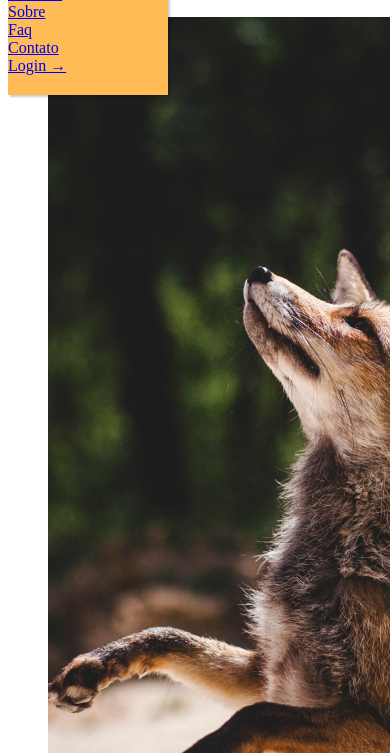
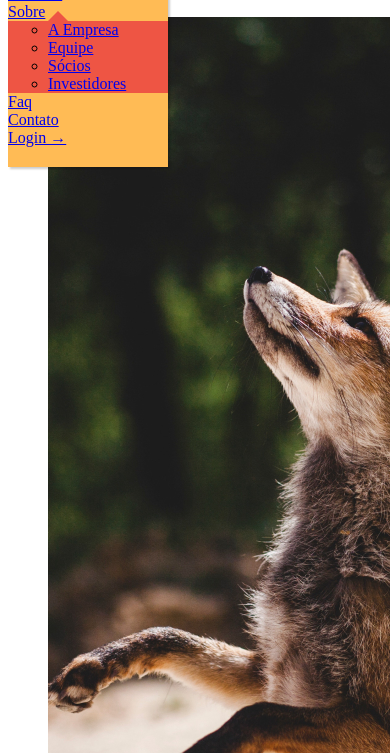
Before and after one commit to LucasLeal2021/animais-fantasticos-upload, a website built with webpack: page index.html in a window 390 px wide. Both pictures are taken after a click on the button "MENU". Shown: the part 91-844 px from the top of the page. Built offline with nearby package versions, Linux system fonts and the light colour scheme; no server answers; files whose address does not match are found by name.

Commit message:
bugs corrigidos

```diff
--- a/css/dropdown-menu.css
+++ b/css/dropdown-menu.css
@@ -9,30 +9,30 @@
 [data-dropdown]:hover .dropdown-menu,
 [data-dropdown].active .dropdown-menu {
   display: block;
-  animation: show-up .3s forwards;
+  animation: show-up 0.3s forwards;
 }
 
 @keyframes show-up {
   from {
     opacity: 0;
-    transform: translate3d(0,30px,0);
+    transform: translate3d(0, 30px, 0);
   }
   to {
     opacity: 1;
-    transform: translate3d(0,0,0);
+    transform: translate3d(0, 0, 0);
   }
 }
 
 .dropdown-menu {
   position: absolute;
   top: 38px;
-  background: #E54;
+  background: #e54;
   border: 2px solid #333;
   z-index: 200;
 }
 
 .dropdown-menu::before {
-  content: '';
+  content: "";
   display: block;
   position: absolute;
   top: -10px;
@@ -40,9 +40,16 @@
   height: 0px;
   border-left: 10px solid transparent;
   border-right: 10px solid transparent;
-  border-bottom: 10px solid #E54;
+  border-bottom: 10px solid #e54;
 }
 
 .dropdown-menu li a:hover {
   color: white;
 }
+
+@media (max-width: 700px) {
+  [data-dropdown] .dropdown-menu {
+    display: block;
+    animation: show-up 0.3s forwards;
+  }
+}
--- a/js/modules/menu-mobile.js
+++ b/js/modules/menu-mobile.js
@@ -4,7 +4,8 @@ export default function initMenuMobile() {
   const menuButton = document.querySelector('[data-menu="button"]');
   const menuList = document.querySelector('[data-menu="list"]');
   const eventos = ['click', 'touchstart'];
-  function openMenu() {
+  function openMenu(event) {
+    event.preventDefault();
     menuList.classList.add('active');
     menuButton.classList.add('active');
     outsideClick(menuList, eventos, () => {
--- a/main.js
+++ b/main.js
@@ -92,7 +92,7 @@ eval("__webpack_require__.r(__webpack_exports__);\n/* harmony export */ __webpac
 /***/ ((__unused_webpack_module, __webpack_exports__, __webpack_require__) => {
 
 "use strict";
-eval("__webpack_require__.r(__webpack_exports__);\n/* harmony export */ __webpack_require__.d(__webpack_exports__, {\n/* harmony export */   \"default\": () => (/* binding */ initMenuMobile)\n/* harmony export */ });\n/* harmony import */ var _outsideclick_js__WEBPACK_IMPORTED_MODULE_0__ = __webpack_require__(/*! ./outsideclick.js */ \"./js/modules/outsideclick.js\");\n\nfunction initMenuMobile() {\n  var menuButton = document.querySelector('[data-menu=\"button\"]');\n  var menuList = document.querySelector('[data-menu=\"list\"]');\n  var eventos = ['click', 'touchstart'];\n\n  function openMenu() {\n    menuList.classList.add('active');\n    menuButton.classList.add('active');\n    (0,_outsideclick_js__WEBPACK_IMPORTED_MODULE_0__[\"default\"])(menuList, eventos, function () {\n      menuList.classList.remove('active');\n      menuButton.classList.remove('active');\n    });\n  }\n\n  if (menuButton) {\n    eventos.forEach(function (evento) {\n      return menuButton.addEventListener(evento, openMenu);\n    });\n  }\n}\n\n//# sourceURL=webpack://animais-eslint/./js/modules/menu-mobile.js?");
+eval("__webpack_require__.r(__webpack_exports__);\n/* harmony export */ __webpack_require__.d(__webpack_exports__, {\n/* harmony export */   \"default\": () => (/* binding */ initMenuMobile)\n/* harmony export */ });\n/* harmony import */ var _outsideclick_js__WEBPACK_IMPORTED_MODULE_0__ = __webpack_require__(/*! ./outsideclick.js */ \"./js/modules/outsideclick.js\");\n\nfunction initMenuMobile() {\n  var menuButton = document.querySelector('[data-menu=\"button\"]');\n  var menuList = document.querySelector('[data-menu=\"list\"]');\n  var eventos = ['click', 'touchstart'];\n\n  function openMenu(event) {\n    event.preventDefault();\n    menuList.classList.add('active');\n    menuButton.classList.add('active');\n    (0,_outsideclick_js__WEBPACK_IMPORTED_MODULE_0__[\"default\"])(menuList, eventos, function () {\n      menuList.classList.remove('active');\n      menuButton.classList.remove('active');\n    });\n  }\n\n  if (menuButton) {\n    eventos.forEach(function (evento) {\n      return menuButton.addEventListener(evento, openMenu);\n    });\n  }\n}\n\n//# sourceURL=webpack://animais-eslint/./js/modules/menu-mobile.js?");
 
 /***/ }),
 
```
